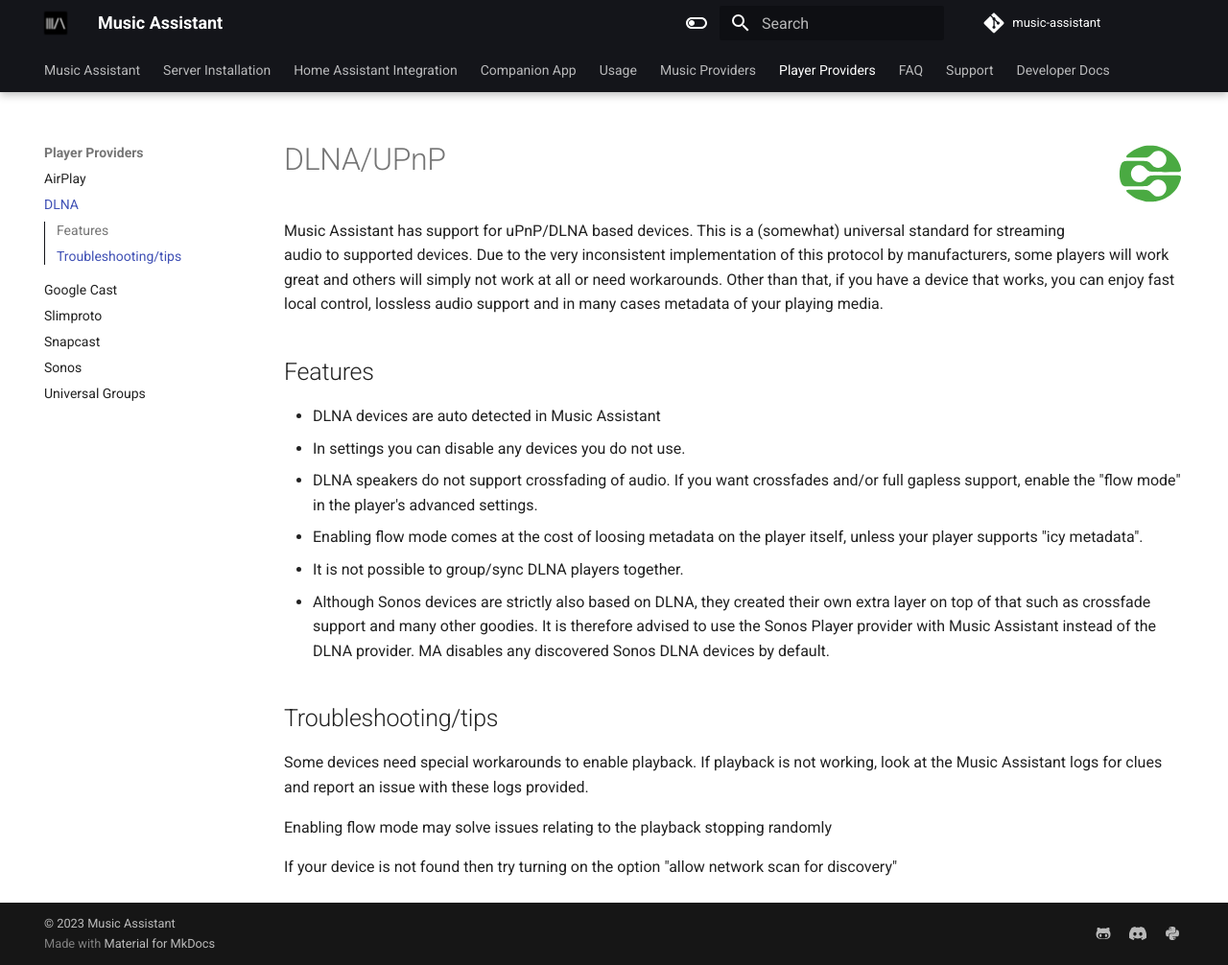
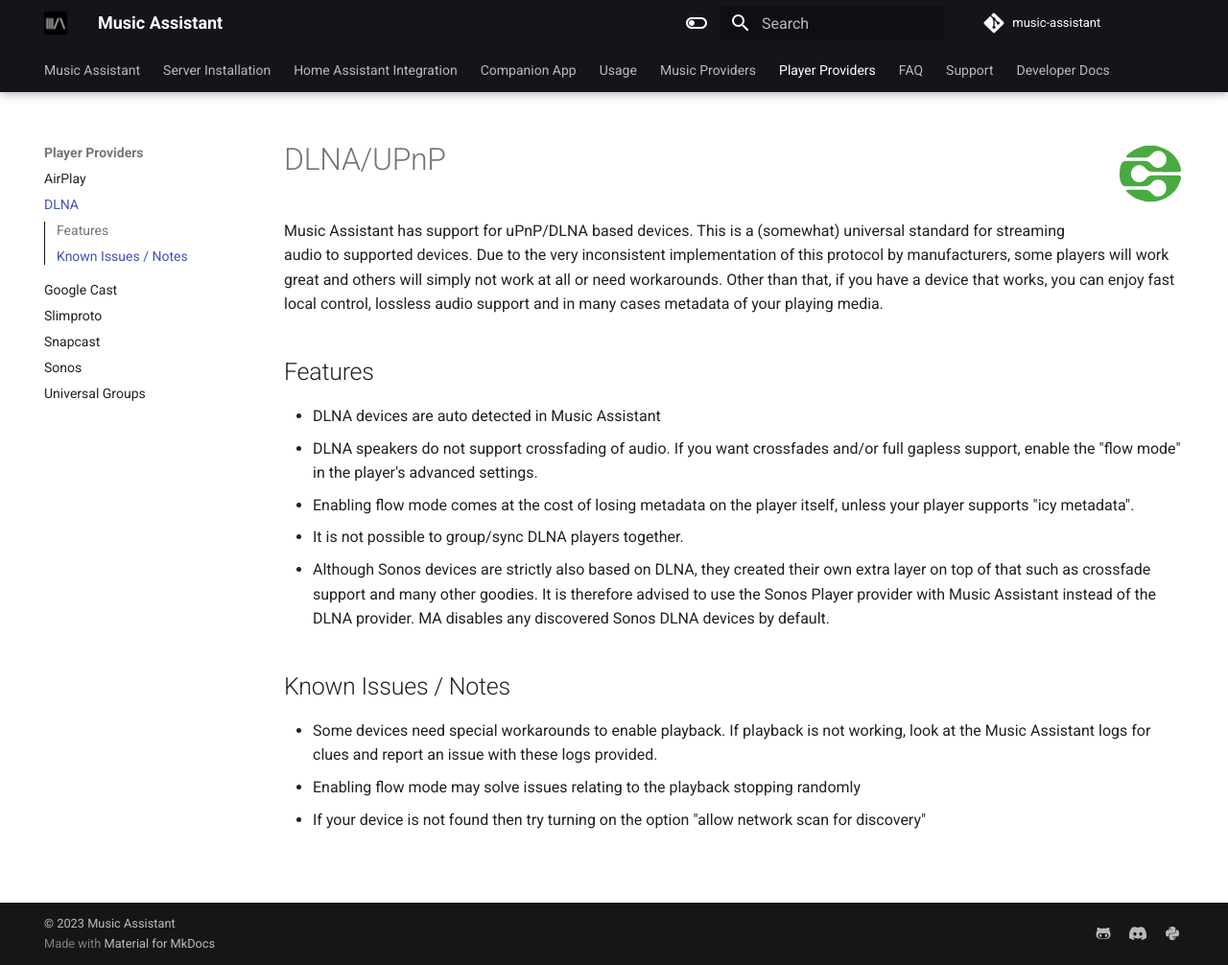
Before and after one commit to pwbriggs/music-assistant.github.io, an MkDocs documentation site: the page built from docs/player-support/dlna.md, in a window 1280 px wide and 1006 px high. Shown: the whole window at 96% size. Built offline with MkDocs 1.6.1 and Material for MkDocs 9.7.7, drawn with Linux system fonts in a browser that asks for light colours.

Commit message:
Standardising Page

```diff
--- a/docs/player-support/dlna.md
+++ b/docs/player-support/dlna.md
@@ -5,16 +5,13 @@
 ## Features
 
 - DLNA devices are auto detected in Music Assistant
-- In settings you can disable any devices you do not use.
 - DLNA speakers do not support crossfading of audio. If you want crossfades and/or full gapless support, enable the "flow mode" in the player's advanced settings.
-- Enabling flow mode comes at the cost of loosing metadata on the player itself, unless your player supports "icy metadata".
+- Enabling flow mode comes at the cost of losing metadata on the player itself, unless your player supports "icy metadata".
 - It is not possible to group/sync DLNA players together.
 - Although Sonos devices are strictly also based on DLNA, they created their own extra layer on top of that such as crossfade support and many other goodies. It is therefore advised to use the Sonos Player provider with Music Assistant instead of the DLNA provider. MA disables any discovered Sonos DLNA devices by default.
 
-## Troubleshooting/tips
+## Known Issues / Notes
 
-Some devices need special workarounds to enable playback. If playback is not working, look at the Music Assistant logs for clues and report an issue with these logs provided.
-
-Enabling flow mode may solve issues relating to the playback stopping randomly
-
-If your device is not found then try turning on the option "allow network scan for discovery"
+- Some devices need special workarounds to enable playback. If playback is not working, look at the Music Assistant logs for clues and report an issue with these logs provided.
+- Enabling flow mode may solve issues relating to the playback stopping randomly
+- If your device is not found then try turning on the option "allow network scan for discovery"
```
